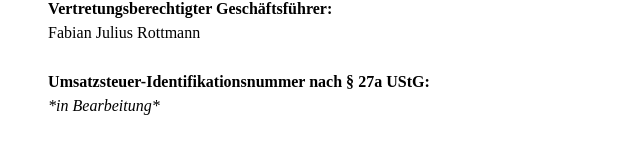
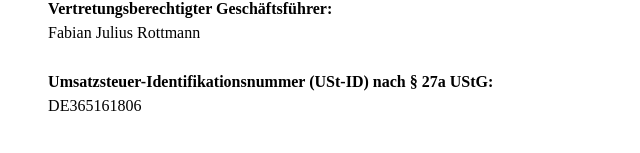
Before and after one commit to rfx-design/rfx-design.github.io, a plain HTML site: page impressum.html in a window 1280 px wide. Shown: the part 543-696 px from the top of the page, without its empty margins (0-640 px from the left). Drawn offline with Linux system fonts and the light colour scheme.

Commit message:
Update impressum.html

```diff
--- a/impressum.html
+++ b/impressum.html
@@ -84,8 +84,7 @@ Deutschland
 <b>Registergericht:</b><br>Handelsregister B des Amtsgerichts Köln<br><br>
 <b>Registernummer:</b><br>HRB 115934<br><br>
 <b>Vertretungsberechtigter Geschäftsführer:</b><br>Fabian Julius Rottmann<br><br>
-<b>Umsatzsteuer-Identifikationsnummer nach § 27a UStG:</b><br>
-<i>*in Bearbeitung*</i>
+<b>Umsatzsteuer-Identifikationsnummer (USt-ID) nach § 27a UStG:</b><br>DE365161806<br><br>
 </p>
 </div>
 
```
